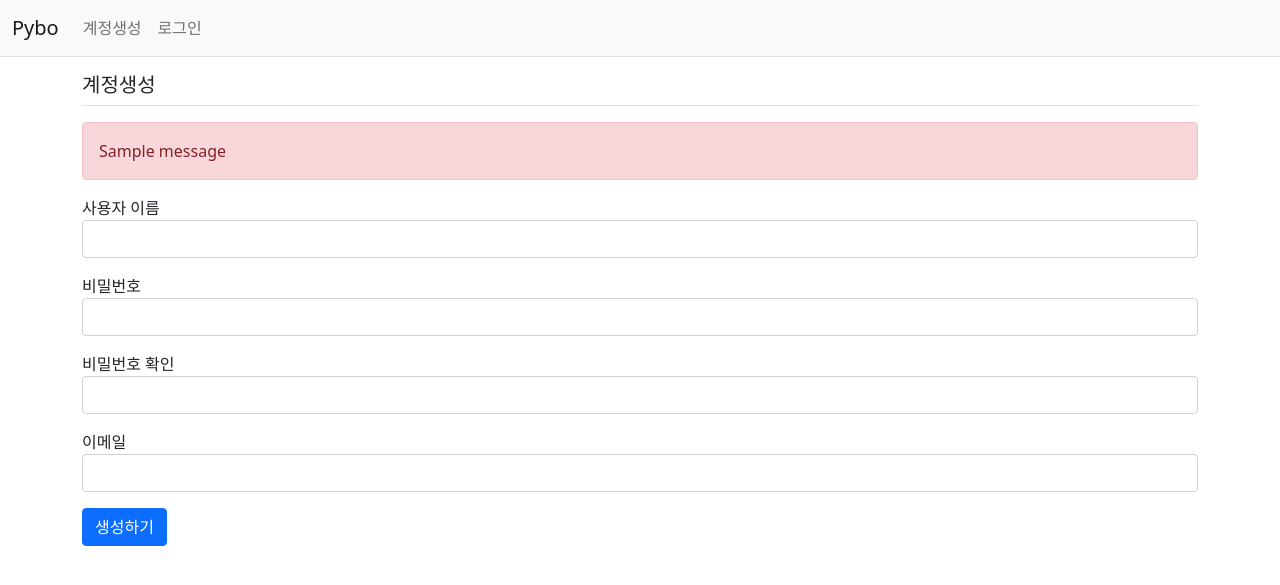
After one commit to hi-coco11/Flask_Exercising_pybo, a Flask app: page /auth/signup/ in a window 1280 px wide. The commit adds this page. Shown: the top 585 px of the page. Run offline with Flask 3, Linux system fonts and the light colour scheme; one stand-in notice (Sample message) is shown; some libraries are stand-ins or nearby versions.

Commit message:
login_logout

```diff
--- /dev/null
+++ b/my_project/pybo/filter.py
@@ -0,0 +1,2 @@
+def format_datetime(value, fmt='%Y년 %m월 %d일 %p %I:%M'):
+    return value.strftime(fmt)
--- a/my_project/pybo/forms.py
+++ b/my_project/pybo/forms.py
@@ -1,6 +1,6 @@
 from flask_wtf import FlaskForm
-from wtforms import StringField, TextAreaField
-from wtforms.validators import DataRequired
+from wtforms import StringField, TextAreaField, PasswordField, EmailField
+from wtforms.validators import DataRequired, Length, EqualTo, Email
 
 class QuestionForm(FlaskForm):
     subject = StringField('제목', validators=[DataRequired('제목은 필수입력 항목입니다')])
@@ -8,3 +8,14 @@ class QuestionForm(FlaskForm):
 
 class AnswerForm(FlaskForm):
     content = TextAreaField('내용', validators=[DataRequired('내용은 필수입력 항목입니다.')])
+
+
+class UserCreateForm(FlaskForm):
+    username = StringField('사용자이름', validators=[DataRequired(), Length(min=3, max=25)])
+    password1 = PasswordField('비밀번호', validators=[DataRequired(), EqualTo('password2', '비밀번호가 일치하지 않습니다.')])
+    password2 = PasswordField('비밀번호확인', validators=[DataRequired()])
+    email = EmailField('이메일', validators=[DataRequired(), Email()])
+
+class UserLoginForm(FlaskForm):
+    username = StringField('사용자이름', validators=[DataRequired(), Length(min=3, max=25)])
+    password = PasswordField('비밀번호', validators=[DataRequired()])
--- a/my_project/pybo/models.py
+++ b/my_project/pybo/models.py
@@ -12,3 +12,9 @@ class Answer(db.Model):
     question = db.relationship('Question', backref=db.backref('answer_set'))
     content = db.Column(db.Text(), nullable=False)
     create_date = db.Column(db.DateTime(), nullable=False)
+
+class User(db.Model):
+    id = db.Column(db.Integer, primary_key=True)
+    username = db.Column(db.String(150), unique=True, nullable=False)
+    password = db.Column(db.String(200), nullable=False)
+    email = db.Column(db.String(120), unique=True, nullable=False)
--- /dev/null
+++ b/my_project/pybo/templates/auth/signup.html
@@ -0,0 +1,31 @@
+{% extends "base.html" %}
+{% block content %}
+<div class="container">
+    <h5 class="my-3 border-bottom pb-2">계정생성</h5>
+    <form method="post">
+        {{ form.csrf_token }}
+        {% include "form_errors.html" %}
+        <div class="mb-3">
+            <label for="username">사용자 이름</label>
+            <input type="text" class="form-control" name="username" id="username"
+                   value="{{ form.username.data or '' }}">
+        </div>
+        <div class="mb-3">
+            <label for="password1">비밀번호</label>
+            <input type="password" class="form-control" name="password1" id="password1"
+                   value="{{ form.password1.data or '' }}">
+        </div>
+        <div class="mb-3">
+            <label for="password2">비밀번호 확인</label>
+            <input type="password" class="form-control" name="password2" id="password2"
+                   value="{{ form.password2.data or '' }}">
+        </div>
+        <div class="mb-3">
+            <label for="email">이메일</label>
+            <input type="text" class="form-control" name="email" id="email"
+                   value="{{ form.email.data or '' }}">
+        </div>
+        <button type="submit" class="btn btn-primary">생성하기</button>
+    </form>
+</div>
+{% endblock %}
--- a/my_project/pybo/templates/base.html
+++ b/my_project/pybo/templates/base.html
@@ -12,29 +12,7 @@
 </head>
 <body>
 <!-- 네비게이션바-->
-<nav class="navbar navbar-expand-lg navbar-light bg-light border-bottom">
-    <div class="container-fluid">
-        <a class="navbar-brand" href="{{ url_for('main.index') }}">Pybo</a>
-        <button class="navbar-toggler" type="button"
-                data-bs-toggle="collapse"
-                data-bs-target="#navbarSupportedContent"
-                aria-controls="navbarSupportedContent"
-                aria-expanded="false"
-                aria-label="Toggle navigation">
-                <span class="navbar-toggler-icon"></span>
-        </button>
-        <div class="collapse navbar-collapse" id="navbarSupportedContent">
-            <ul class="navbar-nav me-auto mb-2 mb-lg-0">
-                <li class="nav-item">
-                    <a class="nav-link" href="#">계정생성</a>
-                </li>
-                <li class="nav-item">
-                    <a class="nav-link" href="#">로그인</a>
-                </li>
-            </ul>
-        </div>
-    </div>
-</nav>
+{% include "navbar.html" %}
 <!-- 기본 템플릿 안에 삽입될 내용 Start -->
 {% block content %}
 {% endblock %}
--- /dev/null
+++ b/my_project/pybo/templates/form_errors.html
@@ -0,0 +1,19 @@
+<!-- 필드오류 -->
+{% if form.errors %}
+<div class="alert alert-danger" role="alert">
+    {% for field, errors in form.errors.items() %}
+    <strong>{{ form[field].label }}</strong>
+    <ul>
+        {% for error in errors %}
+        <li>{{ error }}</li>
+        {% endfor %}
+    </ul>
+    {% endfor %}
+</div>
+{% endif %}
+<!-- flash 오류 -->
+{% for message in get_flashed_messages() %}
+<div class="alert alert-danger" role="alert">
+    {{ message }}
+</div>
+{% endfor %}
--- /dev/null
+++ b/my_project/pybo/templates/navbar.html
@@ -0,0 +1,32 @@
+<!-- 네비게이션바 -->
+<nav class="navbar navbar-expand-lg navbar-light bg-light border-bottom">
+    <div class="container-fluid">
+        <a class="navbar-brand" href="{{ url_for('main.index') }}">Pybo</a>
+        <button class="navbar-toggler" type="button"
+                data-bs-toggle="collapse"
+                data-bs-target="#navbarSupportedContent"
+                aria-controls="navbarSupportedContent"
+                aria-expanded="false"
+                aria-label="Toggle navigation">
+            <span class="navbar-toggler-icon"></span>
+        </button>
+        <div class="collapse navbar-collapse" id="navbarSupportedContent">
+            {% if g.user %}
+            <ul class="navbar-nav">
+                <li class="nav-item">
+                    <a class="nav-link" href="{{ url_for('auth.logout') }}">{{ g.user.username }} (로그아웃)</a>
+                </li>
+            </ul>
+            {% else %}
+            <ul class="navbar-nav me-auto mb-2 mb-lg-0">
+                <li class="nav-item">
+                    <a class="nav-link" href="{{ url_for('auth.signup') }}">계정생성</a>
+                </li>
+                <li class="nav-item">
+                    <a class="nav-link" href="{{ url_for('auth.login') }}">로그인</a>
+                </li>
+            </ul>
+            {% endif %}
+        </div>
+    </div>
+</nav>
--- a/my_project/pybo/templates/question/question_detail.html
+++ b/my_project/pybo/templates/question/question_detail.html
@@ -7,7 +7,7 @@
             <div class="card-text" style="white-space: pre-line;">{{ question.content }}</div>
             <div class="d-flex justify-content-end">
                 <div class="badge bg-light text-dark p-2">
-                    {{ question.create_date }}
+                    {{ question.create_date |datetime }}
                 </div>
             </div>
         </div>
@@ -20,7 +20,7 @@
             <div class="card-text" style="white-space: pre-line;">{{ answer.content }}</div>
             <div class="d-flex justify-content-end">
                 <div class="badge bg-light text-dark p-2">
-                    {{ answer.create_date }}
+                    {{ answer.create_date |datetime }}
                 </div>
             </div>
         </div>
--- /dev/null
+++ b/my_project/pybo/views/auth_views.py
@@ -0,0 +1,55 @@
+from flask import Blueprint, url_for, render_template, flash, request, session, g
+from werkzeug.security import generate_password_hash, check_password_hash
+from werkzeug.utils import redirect
+
+from pybo import db
+from pybo.forms import UserCreateForm, UserLoginForm
+from pybo.models import User
+
+bp = Blueprint('auth', __name__, url_prefix='/auth')
+
+@bp.route('/signup/', methods=('GET', 'POST'))
+def signup():
+    form = UserCreateForm()
+    if request.method == 'POST' and form.validate_on_submit():
+        user = User.query.filter_by(username=form.username.data).first()
+        if not user:
+            user = User(username=form.username.data,
+                        password=generate_password_hash(form.password1.data),
+                        email=form.email.data)
+            db.session.add(user)
+            db.session.commit()
+            return redirect(url_for('main.index'))
+        else:
+            flash('이미 존재하는 사용자입니다.')
+    return render_template('auth/signup.html', form=form)
+
+@bp.route('/login/', methods=('GET', 'POST'))
+def login():
+    form = UserLoginForm()
+    if request.method == 'POST' and form.validate_on_submit():
+        error = None
+        user = User.query.filter_by(username=form.username.data).first()
+        if not user:
+            error = '존재하지 않는 사용자입니다.'
+        elif not check_password_hash(user.password, form.password.data):
+            error = '비밀번호가 올바르지 않습니다.'
+        if error is None:
+            session.clear()
+            session['user_id'] = user.id
+            return redirect(url_for('main.index'))
+        flash(error)
+    return render_template('auth/login.html', form=form)
+
+@bp.before_app_request
+def load_logged_in_user():
+    user_id = session.get('user_id')
+    if user_id is None:
+        g.user = None
+    else:
+        g.user = User.query.get(user_id)
+
+@bp.route('/logout/')
+def logout():
+    session.clear()
+    return redirect(url_for('main.index'))
--- a/my_project/pybo/views/question_views.py
+++ b/my_project/pybo/views/question_views.py
@@ -11,7 +11,9 @@ bp = Blueprint('question', __name__, url_prefix='/question')
 
 @bp.route('/list/')
 def _list(): ## 충돌할 수 있기에 함수명 _list
+    page = request.args.get('page', type=int, default=1)
     question_list = Question.query.order_by(Question.create_date.desc())
+    question_list = question_list.paginate(page=page, per_page=10)
     return render_template('question/question_list.html', question_list = question_list)
 
 @bp.route('/list/<int:question_id>/')
```
Also changed, not shown: my_project/migrations/versions/bff62c08fe05_회원가입_db.py (added, +36 -0 lines), my_project/pybo/__init__.py (+6 -1 lines), my_project/pybo/templates/auth/login.html (added, +21 -0 lines), my_project/pybo/templates/question/question_list.html (+48 -3 lines), my_project/pybo/pybo.db.
